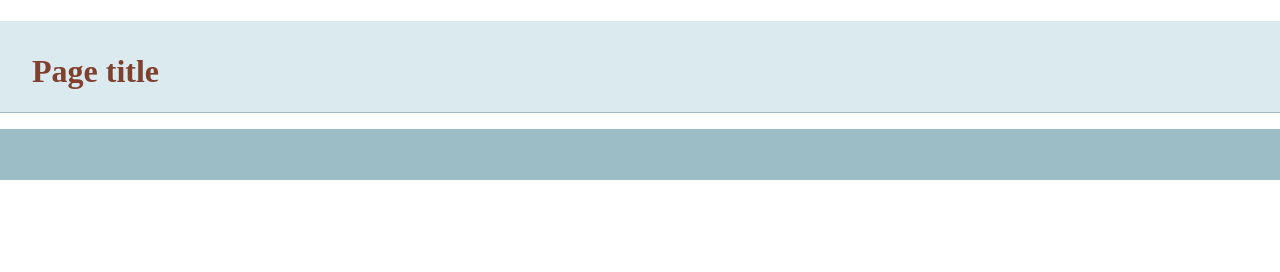
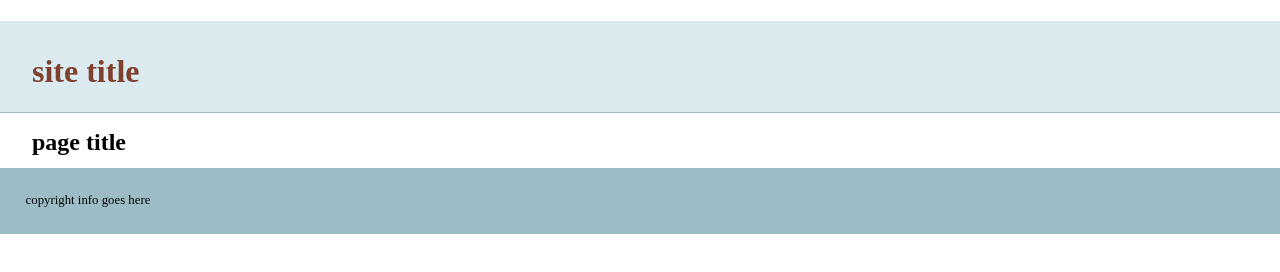
Before and after one commit to reggiekcollins/git-basics, a plain HTML site: page index.html in a window 1280 px wide. Drawn offline with nearby package versions, Linux system fonts and the light colour scheme.

Commit message:
added more info to template

```diff
--- a/index.html
+++ b/index.html
@@ -14,13 +14,15 @@
     </head>
     <body>
     <header>
-	<h1>Page title</h1>
+	<h1>site title</h1>
     </header>
     <nav id="pageNav">
     </nav>
     <main>
+      <h2>page title</h2>
     </main>
     <footer>
+      copyright info goes here
     </footer>
         <script>
 //use the modernizr load to load up external scripts. This will load the scripts asynchronously, but the order listed matters. Although it will load all scripts in parallel, it will execute them in the order listed
```
